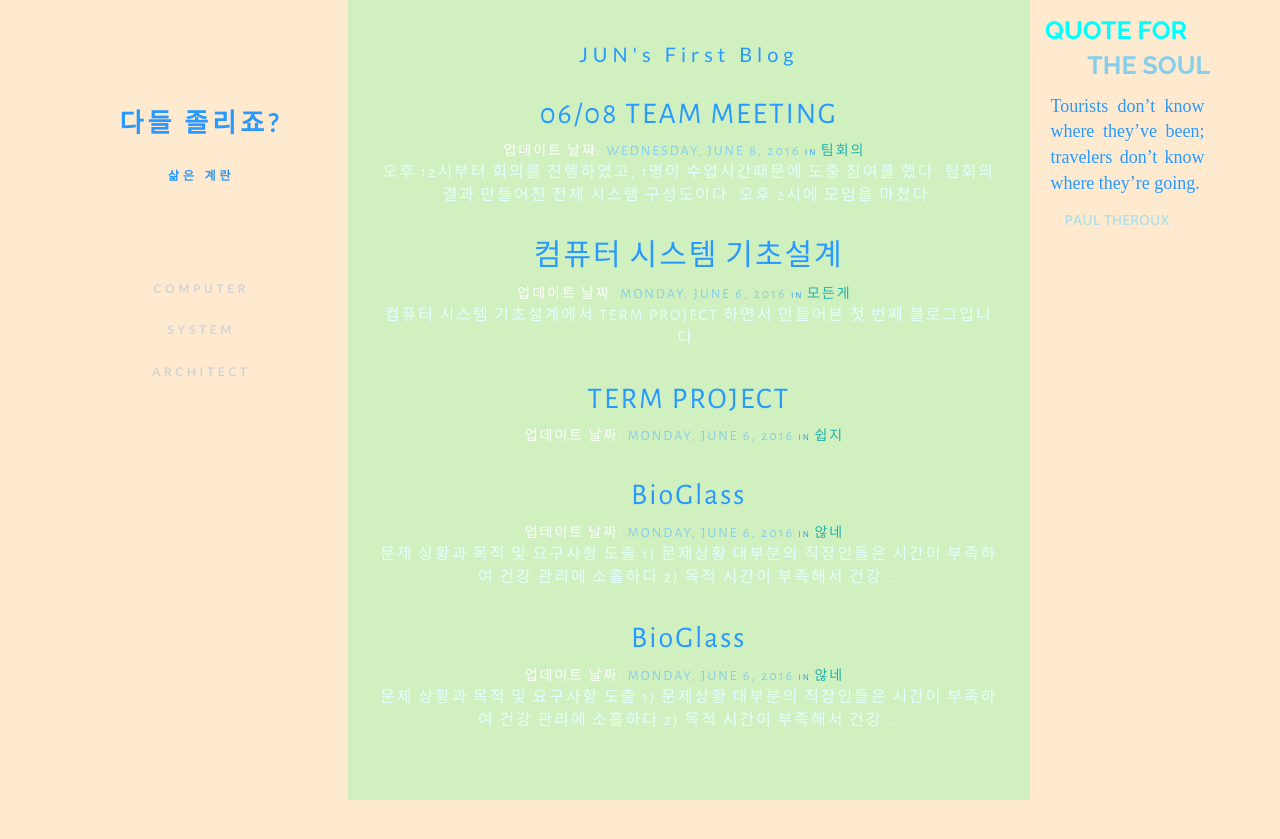
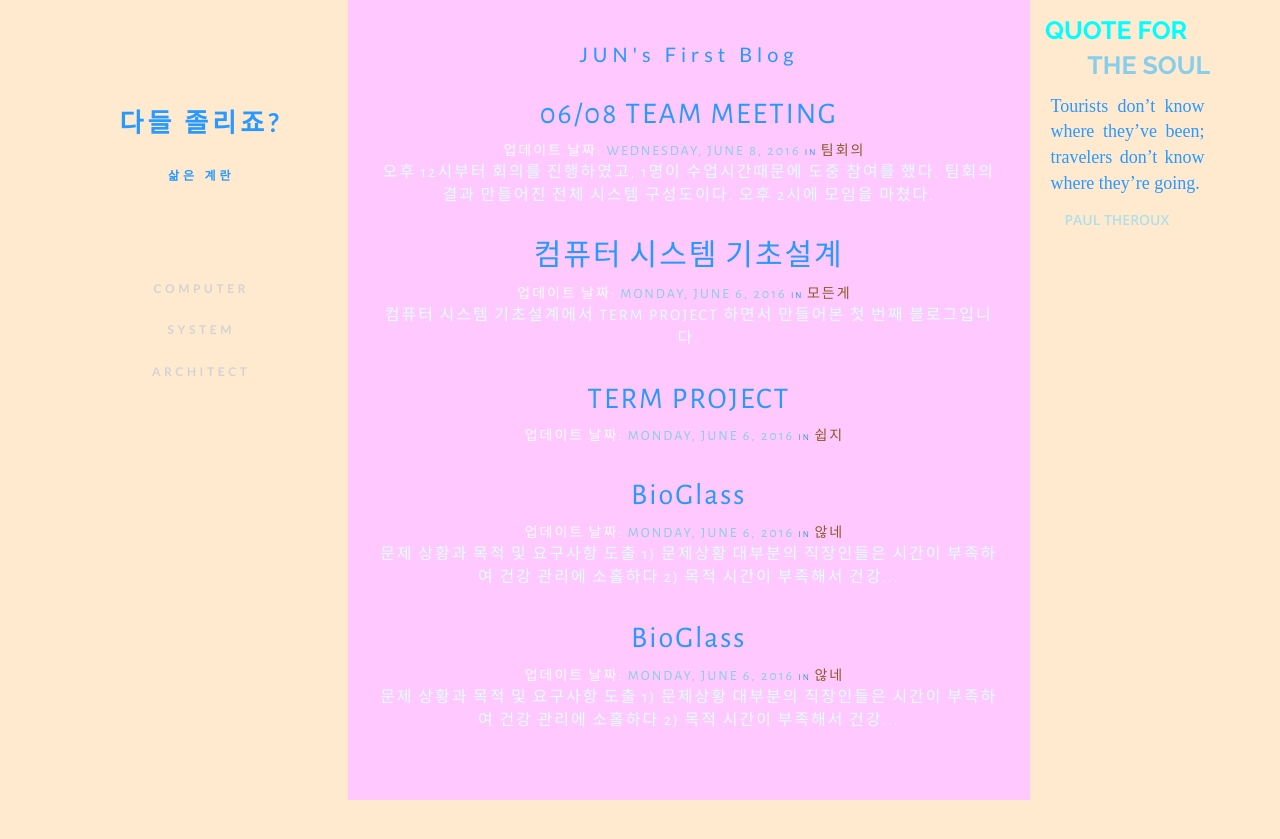
Before and after one commit to strawberryjamsea/trust1303.github.io-1, a Jekyll site: the page built from index.html, in a window 1280 px wide. Shown: the top 839 px of the page. Built offline with Jekyll 4.4.1, drawn with Linux system fonts in a browser that asks for light colours; nearby versions of some CDN libraries.

Commit message:
Update main.scss

```diff
--- a/css/main.scss
+++ b/css/main.scss
@@ -32,7 +32,7 @@ html, body {
 }
 .cont{
   min-height: 800px !important;
-background-color: #d0f0c0;
+background-color: #FFC8FF;
 }
 
 .social{
@@ -141,7 +141,7 @@ text-transform: uppercase;
 }
 
 .categories-on{
-  color: lightseagreen !important;
+  color: #8B5927 !important;
 font-size: 14px !important;
 text-transform: uppercase !important;
 }
@@ -220,7 +220,7 @@ letter-spacing: 5px;
   letter-spacing: 3px;
 }
 
-@media only screen and (max-width: 400px) {
+@media only screen and (max-width: 600px) {
     .navigation {
         font-size: 10px;
     }
```
